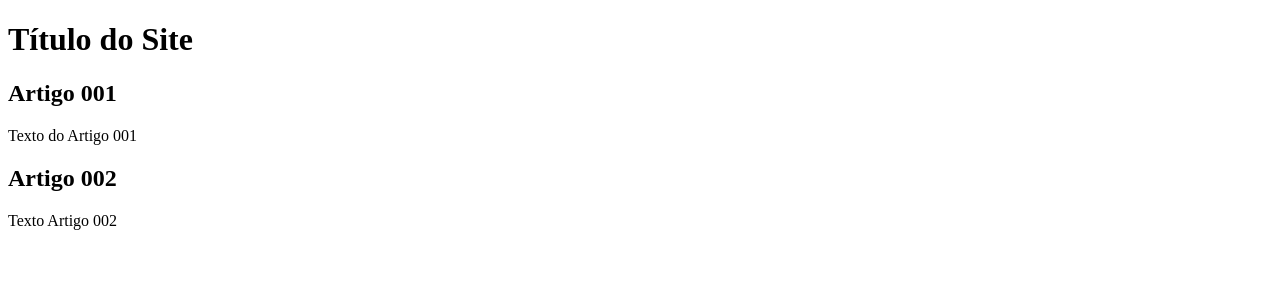
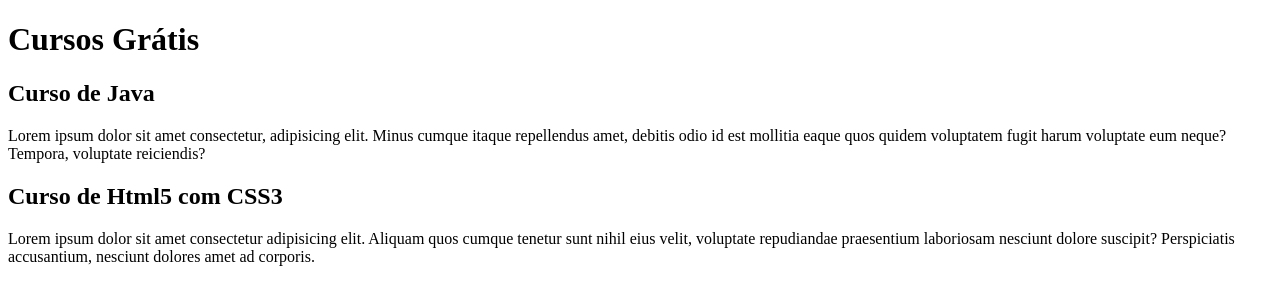
Before and after one commit to Gerald-Icaro/projeto-site, a plain HTML site: page index.html in a window 1280 px wide. Drawn offline with Linux system fonts and the light colour scheme.

Commit message:
Comecei a criar o conteúdo

```diff
--- a/index.html
+++ b/index.html
@@ -8,15 +8,15 @@
 <body>
     <main>
         <header>
-            <h1>Título do Site </h1>
+            <h1>Cursos Grátis </h1>
         </header>
         <article>
-            <h2>Artigo 001</h2>
-            <p>Texto do Artigo 001</p>
+            <h2>Curso de Java</h2>
+            <p>Lorem ipsum dolor sit amet consectetur, adipisicing elit. Minus cumque itaque repellendus amet, debitis odio id est mollitia eaque quos quidem voluptatem fugit harum voluptate eum neque? Tempora, voluptate reiciendis?</p>
         </article>
         <article>
-            <h2>Artigo 002</h2>
-            <p>Texto Artigo 002</p>
+            <h2>Curso de Html5 com CSS3</h2>
+            <p>Lorem ipsum dolor sit amet consectetur adipisicing elit. Aliquam quos cumque tenetur sunt nihil eius velit, voluptate repudiandae praesentium laboriosam nesciunt dolore suscipit? Perspiciatis accusantium, nesciunt dolores amet ad corporis.</p>
         </article>
     </main>
 </body>
```
